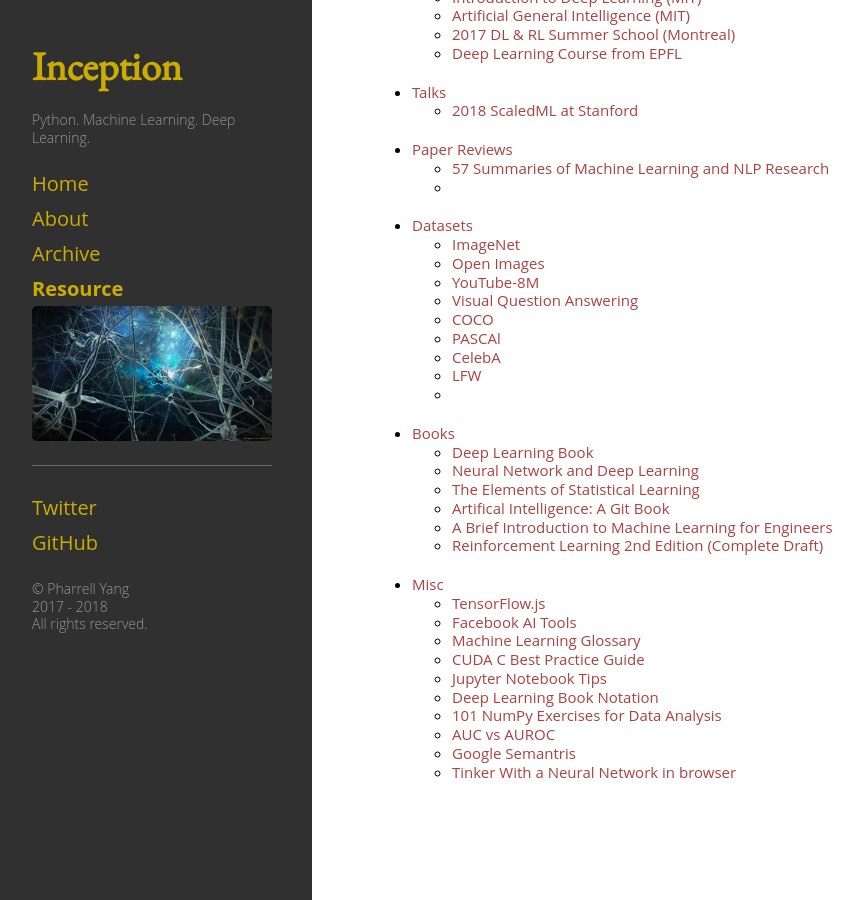
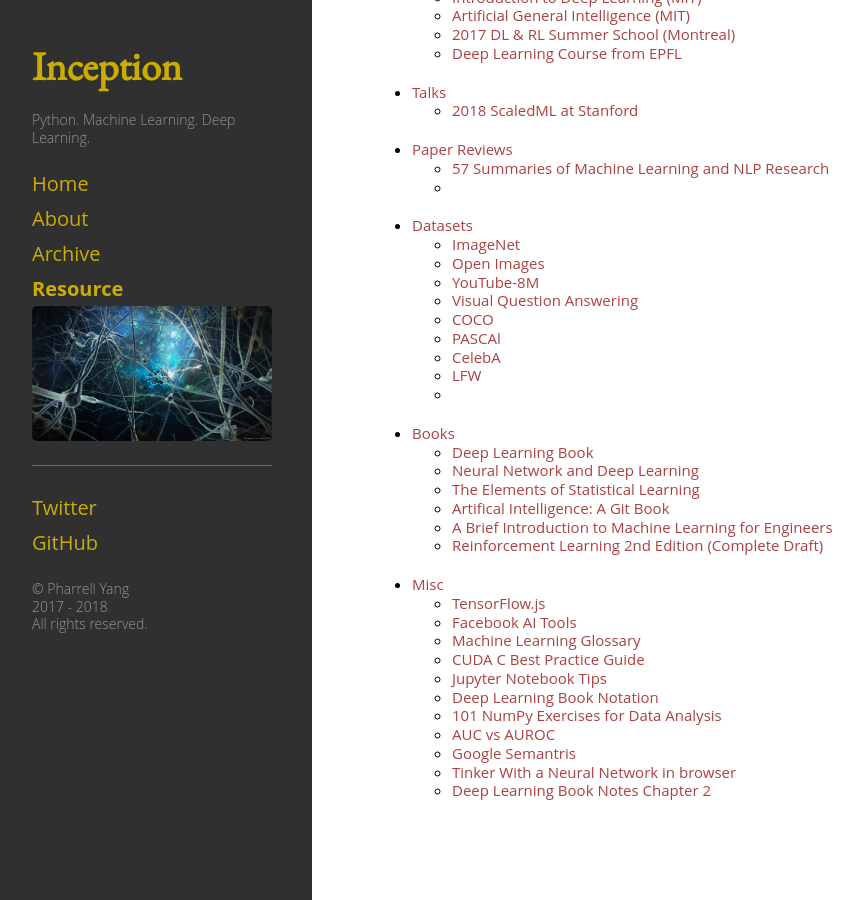
Before and after one commit to pharrellyhy/pharrellyhy.github.io.bakcup, a Jekyll site: the page built from resource.md, in a window 1280 px wide and 900 px high, scrolled down 2084 px. Shown: the whole window, without its empty margins (8-871 px from the left). Built offline with Jekyll 4.4.1, drawn with Linux system fonts in a browser that asks for light colours.

Commit message:
updates resource

```diff
--- a/_data/nav.yml
+++ b/_data/nav.yml
@@ -401,3 +401,6 @@
 
     - title: "Tinker With a Neural Network in browser"
       url: "http://playground.tensorflow.org/"
+
+    - title: "Deep Learning Book Notes Chapter 2"
+      url: "https://becominghuman.ai/deep-learning-book-notes-chapter-2-linear-algebra-for-deep-learning-af776cf52506"
```
